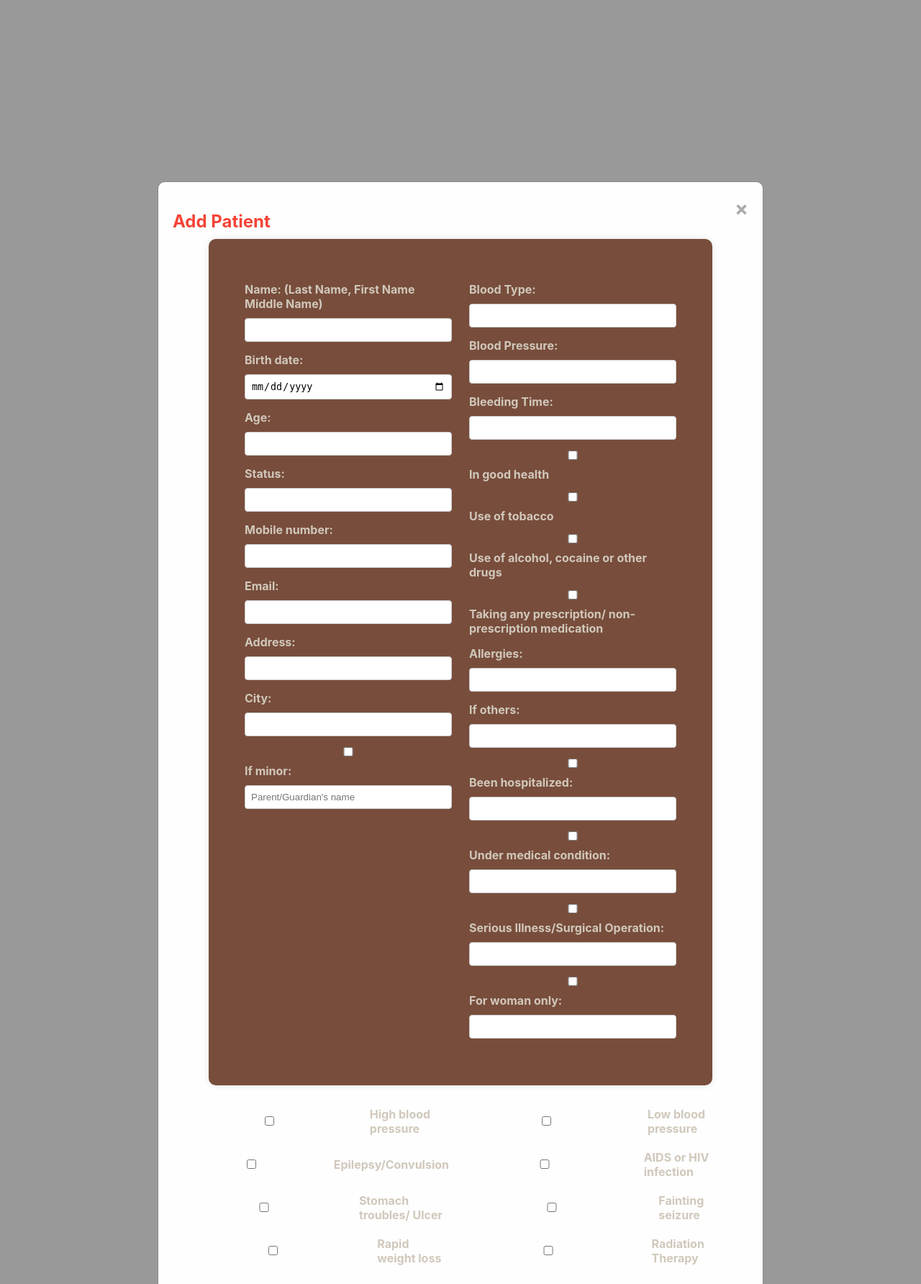
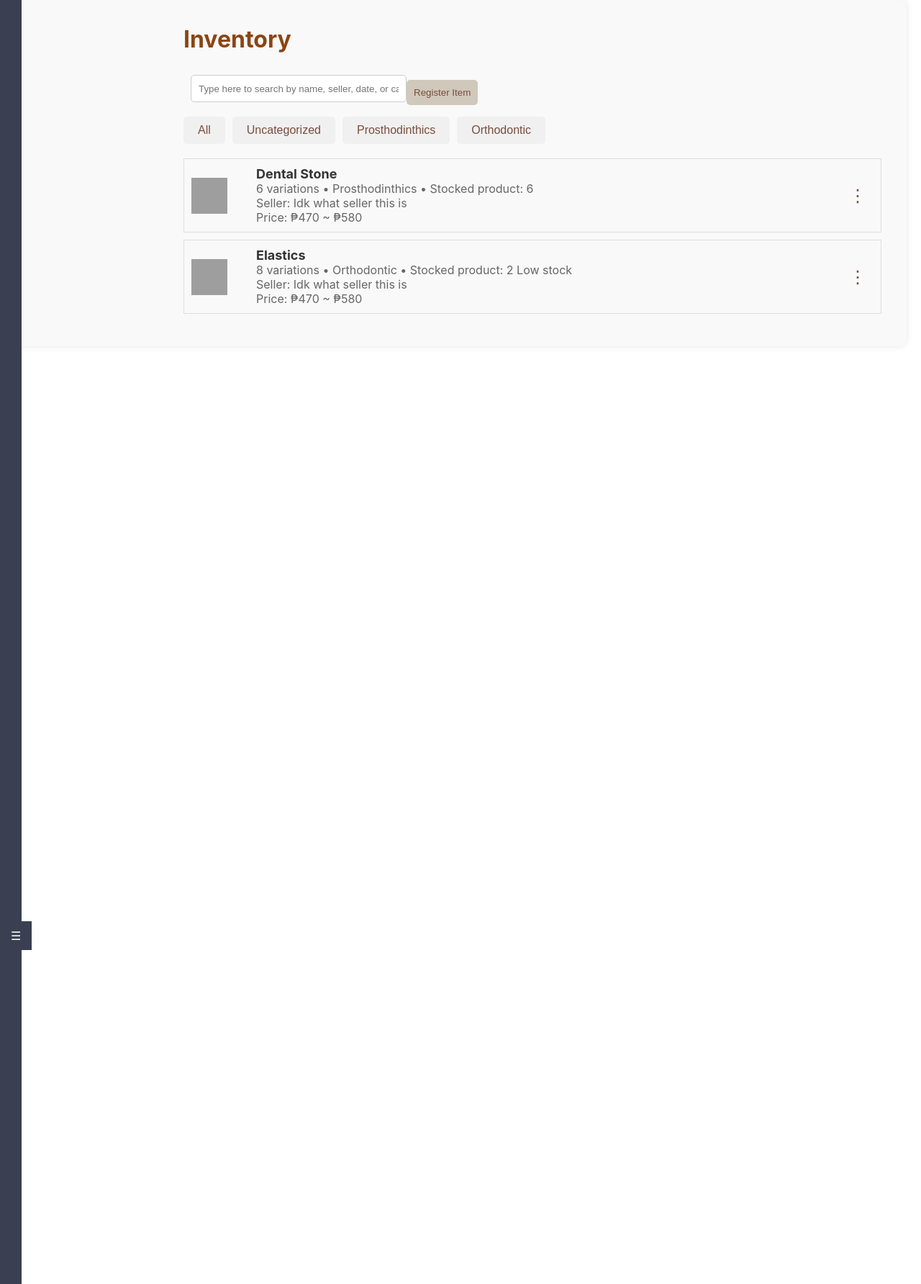
Before and after one commit to PLAWD/Dental-Management-System-for-Dr.-Lorena-L.-Timola-Dental-Clinic, a Flask app: page /inventory in a window 1280 px wide. Shown: the top 1784 px of the page at 72% size. Run offline with Flask 3, Linux system fonts and the light colour scheme; a user stored in the database is signed in; data that the repository does not hold is empty; grey boxes are pictures that could not be loaded.

Commit message:
inventory update lang
napaste ko sa maling shit yung code

```diff
--- a/templates/inventory.html
+++ b/templates/inventory.html
@@ -3,174 +3,120 @@
 <head>
     <meta charset="UTF-8">
     <meta name="viewport" content="width=device-width, initial-scale=1.0">
-    <title>Add Patient</title>
+    <title>Inventory</title>
     <link rel="stylesheet" href="{{ url_for('static', filename='styles.css') }}">
 </head>
 <body>
-    <div id="addPatientModal" class="modal">
-        <div class="modal-content">
-            <span class="close" onclick="closeModal()">&times;</span>
-            <h2>Add Patient</h2>
-            <form>
-                <div class="add-patient-container">
-                    <div class="left-column">
-                        <div class="form-group">
-                            <label>Name: (Last Name, First Name Middle Name)</label>
-                            <input type="text" name="name">
+    <div class="container">
+        <div class="sidebar-tab" id="sidebarTab">☰</div>
+        <div id="sidebar" class="sidebar">
+            <ul>
+                <li><a href="{{ url_for('dashboard') }}">Dashboard</a></li>
+                <li><a href="#">Profile</a></li>
+                <li><a href="{{ url_for('users') }}">Users</a></li>
+                <li><a href="#">Treatment</a></li>
+                <li class="dropdown">
+                    <a href="#">Records</a>
+                    <div class="dropdown-content">
+                        <a href="{{ url_for('patients') }}">Patient Records</a>
+                        <a href="{{ url_for('appointment_records') }}">Appointment Records</a>
+                        <a href="#">Treatment Records</a>
                     </div>
-                        <div class="form-group">
-                            <label>Birth date:</label>
-                            <input type="date" name="birth_date">
+                </li>
+                <li><a href="#">Maintenance</a></li>
+                <li><a href="{{ url_for('inventory') }}">Inventory</a></li>
+                <li><a href="{{ url_for('reports') }}">Reports</a></li>
+                <li><a href="#">Payments</a></li>
+                <br>
+                <br>
+                <br>
+                <br>
+                <br>
+                <br>
+                <li><a href="#">Help</a></li>
+                <li><a href="#">About</a></li>
+                <li><a href="{{ url_for('logout') }}">Logout</a></li>
+            </ul>
         </div>
-                        <div class="form-group">
-                            <label>Age:</label>
-                            <input type="number" name="age">
+        <div class="main-content">
+            <div class="header">
+                <h1>Inventory</h1>
             </div>
-                        <div class="form-group">
-                            <label>Status:</label>
-                            <input type="text" name="status">
-                        </div>
-                        <div class="form-group">
-                            <label>Mobile number:</label>
-                            <input type="text" name="mobile_number">
-                        </div>
-                        <div class="form-group">
-                            <label>Email:</label>
-                            <input type="email" name="email">
-                        </div>
-                        <div class="form-group">
-                            <label>Address:</label>
-                            <input type="text" name="address">
-                        </div>
-                        <div class="form-group">
-                            <label>City:</label>
-                            <input type="text" name="city">
-                        </div>
-                        <div class="form-group">
-                            <input type="checkbox" name="is_minor" id="is_minor">
-                            <label for="is_minor">If minor:</label>
-                            <input type="text" name="guardian_name" placeholder="Parent/Guardian's name">
+            <div class="filter-container">
+                <div class="search-form">
+                    <input type="text" placeholder="Type here to search by name, seller, date, or category">
+                    <button class="register-item-btn">Register Item</button>
                 </div>
             </div>
-                    <div class="right-column">
-                        <div class="form-group">
-                            <label>Blood Type:</label>
-                            <input type="text" name="blood_type">
+            <div class="categories">
+                <button class="category-btn">All</button>
+                <button class="category-btn">Uncategorized</button>
+                <button class="category-btn">Prosthodinthics</button>
+                <button class="category-btn">Orthodontic</button>
             </div>
-                        <div class="form-group">
-                            <label>Blood Pressure:</label>
-                            <input type="text" name="blood_pressure">
-                        </div>
-                        <div class="form-group">
-                            <label>Bleeding Time:</label>
-                            <input type="text" name="bleeding_time">
-                        </div>
-                        <div class="form-group">
-                            <input type="checkbox" name="in_good_health" id="in_good_health">
-                            <label for="in_good_health">In good health</label>
-                        </div>
-                        <div class="form-group">
-                            <input type="checkbox" name="use_tobacco" id="use_tobacco">
-                            <label for="use_tobacco">Use of tobacco</label>
-                        </div>
-                        <div class="form-group">
-                            <input type="checkbox" name="use_alcohol_drugs" id="use_alcohol_drugs">
-                            <label for="use_alcohol_drugs">Use of alcohol, cocaine or other drugs</label>
-                        </div>
-                        <div class="form-group">
-                            <input type="checkbox" name="prescription_medication" id="prescription_medication">
-                            <label for="prescription_medication">Taking any prescription/ non-prescription medication</label>
-                        </div>
-                        <div class="form-group">
-                            <label>Allergies:</label>
-                            <input type="text" name="allergies">
-                        </div>
-                        <div class="form-group">
-                            <label>If others:</label>
-                            <input type="text" name="if_others">
-                        </div>
-                        <div class="form-group">
-                            <input type="checkbox" name="hospitalized" id="hospitalized">
-                            <label for="hospitalized">Been hospitalized:</label>
-                            <input type="text" name="hospitalized_details">
-                        </div>
-                        <div class="form-group">
-                            <input type="checkbox" name="medical_condition" id="medical_condition">
-                            <label for="medical_condition">Under medical condition:</label>
-                            <input type="text" name="medical_condition_details">
-                        </div>
-                        <div class="form-group">
-                            <input type="checkbox" name="serious_illness" id="serious_illness">
-                            <label for="serious_illness">Serious Illness/Surgical Operation:</label>
-                            <input type="text" name="serious_illness_details">
-                        </div>
-                        <div class="form-group">
-                            <input type="checkbox" name="for_woman" id="for_woman">
-                            <label for="for_woman">For woman only:</label>
-                            <input type="text" name="for_woman_details">
+            <div class="inventory-list">
+                <div class="item">
+                    <div class="item-info">
+                        <img src="dental_stone_image.png" alt="Dental Stone">
+                        <div class="item-details">
+                            <h2>Dental Stone</h2>
+                            <p>6 variations • Prosthodinthics • Stocked product: 6</p>
+                            <p>Seller: Idk what seller this is</p>
+                            <p>Price: ₱470 ~ ₱580</p>
                         </div>
                     </div>
+                    <button class="options-btn">⋮</button>
                 </div>
-                <div class="add-patient-conditions">
-                    <div class="form-group">
-                        <label><input type="checkbox" name="conditions[]" value="high_blood_pressure"> High blood pressure</label>
-                        <label><input type="checkbox" name="conditions[]" value="low_blood_pressure"> Low blood pressure</label>
-                        <label><input type="checkbox" name="conditions[]" value="epilepsy"> Epilepsy/Convulsion</label>
-                        <label><input type="checkbox" name="conditions[]" value="aids"> AIDS or HIV infection</label>
-                        <label><input type="checkbox" name="conditions[]" value="stomach_troubles"> Stomach troubles/ Ulcer</label>
-                        <label><input type="checkbox" name="conditions[]" value="fainting"> Fainting seizure</label>
-                        <label><input type="checkbox" name="conditions[]" value="rapid_weight_loss"> Rapid weight loss</label>
-                        <label><input type="checkbox" name="conditions[]" value="radiation_therapy"> Radiation Therapy</label>
-                    </div>
-                    <div class="form-group">
-                        <label><input type="checkbox" name="conditions[]" value="joint_replacement"> Joint replacement/ Implant</label>
-                        <label><input type="checkbox" name="conditions[]" value="heart_surgery"> Heart Surgery</label>
-                        <label><input type="checkbox" name="conditions[]" value="heart_attack"> Heart attack</label>
-                        <label><input type="checkbox" name="conditions[]" value="thyroid_problem"> Thyroid problem</label>
-                        <label><input type="checkbox" name="conditions[]" value="heart_disease"> Heart disease</label>
-                        <label><input type="checkbox" name="conditions[]" value="heart_murmur"> Heart murmur</label>
-                        <label><input type="checkbox" name="conditions[]" value="hepatitis"> Hepatitis/ Liver Disease</label>
-                        <label><input type="checkbox" name="conditions[]" value="rheumatic_fever"> Rheumatic fever</label>
-                        <label><input type="checkbox" name="conditions[]" value="hay_fever"> Hay fever/ Allergies</label>
-                    </div>
-                    <div class="form-group">
-                        <label><input type="checkbox" name="conditions[]" value="respiratory_problems"> Respiratory problems</label>
-                        <label><input type="checkbox" name="conditions[]" value="hepatitis_jaundice"> Hepatitis/ Jaundice</label>
-                        <label><input type="checkbox" name="conditions[]" value="tuberculosis"> Tuberculosis</label>
-                        <label><input type="checkbox" name="conditions[]" value="swollen_ankles"> Swollen ankles</label>
-                        <label><input type="checkbox" name="conditions[]" value="kidney_disease"> Kidney disease</label>
-                        <label><input type="checkbox" name="conditions[]" value="diabetes"> Diabetes</label>
-                        <label><input type="checkbox" name="conditions[]" value="chest_pain"> Chest pain</label>
-                        <label><input type="checkbox" name="conditions[]" value="stroke"> Stroke</label>
-                        <label><input type="checkbox" name="conditions[]" value="cancer"> Cancer/ Tumors</label>
-                    </div>
-                    <div class="form-group">
-                        <label><input type="checkbox" name="conditions[]" value="anemia"> Anemia</label>
-                        <label><input type="checkbox" name="conditions[]" value="angina"> Angina</label>
-                        <label><input type="checkbox" name="conditions[]" value="asthma"> Asthma</label>
-                        <label><input type="checkbox" name="conditions[]" value="emphysema"> Emphysema</label>
-                        <label><input type="checkbox" name="conditions[]" value="bleeding_problems"> Bleeding problems</label>
-                        <label><input type="checkbox" name="conditions[]" value="blood_diseases"> Blood diseases</label>
-                        <label><input type="checkbox" name="conditions[]" value="head_injury"> Head injury</label>
-                        <label><input type="checkbox" name="conditions[]" value="arthritis"> Arthritis/ Rheumatism</label>
-                        <label><input type="checkbox" name="conditions[]" value="other"> Other:</label>
-                        <input type="text" name="other_condition">
+                <div class="item low-stock">
+                    <div class="item-info">
+                        <img src="elastics_image.png" alt="Elastics">
+                        <div class="item-details">
+                            <h2>Elastics</h2>
+                            <p>8 variations • Orthodontic • Stocked product: 2 <span class="low-stock-badge">Low stock</span></p>
+                            <p>Seller: Idk what seller this is</p>
+                            <p>Price: ₱470 ~ ₱580</p>
                         </div>
                     </div>
-                <div class="form-group submit-group">
-                    <button type="submit">Submit</button>
+                    <button class="options-btn">⋮</button>
                 </div>
-            </form>
+            </div>
         </div>
     </div>
 
     <script>
-        function closeModal() {
-            document.getElementById('addPatientModal').style.display = 'none';
+        document.addEventListener('DOMContentLoaded', function () {
+            const sidebar = document.getElementById('sidebar');
+            const sidebarTab = document.getElementById('sidebarTab');
+            const mainContent = document.querySelector('.main-content');
+
+            sidebarTab.addEventListener('click', function () {
+                sidebar.classList.toggle('show');
+                mainContent.classList.toggle('shifted');
+                sidebarTab.style.display = 'none';
+            });
+
+            document.addEventListener('click', function (event) {
+                if (!sidebar.contains(event.target) && !sidebarTab.contains(event.target)) {
+                    sidebar.classList.remove('show');
+                    mainContent.classList.remove('shifted');
+                    sidebarTab.style.display = 'block';
                 }
-        // To open the modal (for testing)
-        document.addEventListener('DOMContentLoaded', function() {
-            document.getElementById('addPatientModal').style.display = 'block';
+            });
+
+            const dropdowns = document.querySelectorAll('.dropdown');
+            dropdowns.forEach(dropdown => {
+                const btn = dropdown.querySelector('a');
+                const content = dropdown.querySelector('.dropdown-content');
+
+                btn.addEventListener('click', function (event) {
+                    event.preventDefault();
+                    content.classList.toggle('show');
+                });
+
+                document.addEventListener('click', function () {
+                    content.classList.remove('show');
+                });
+            });
         });
     </script>
 </body>
```
Lines whose indentation alone changed are shown as unchanged.
